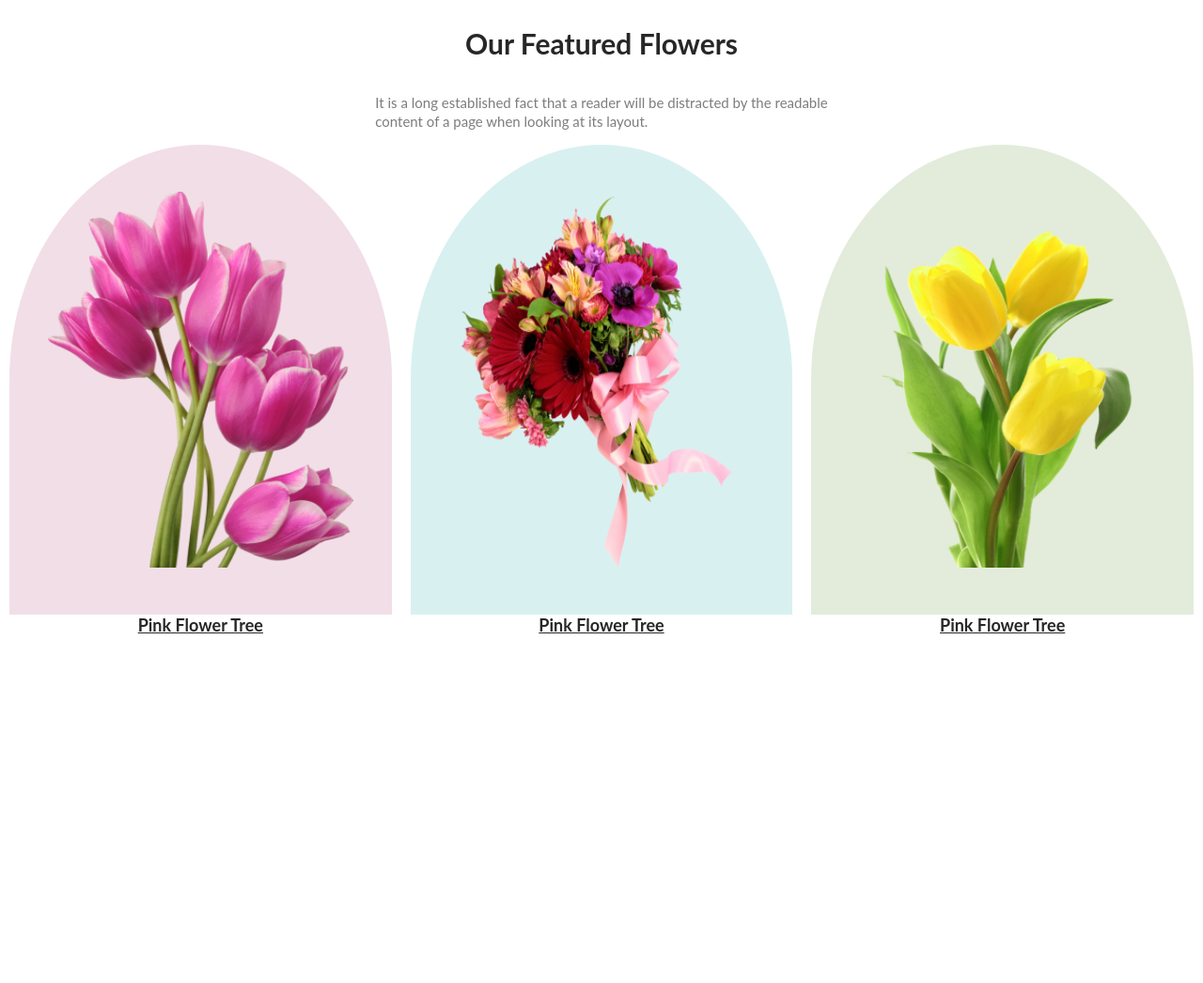
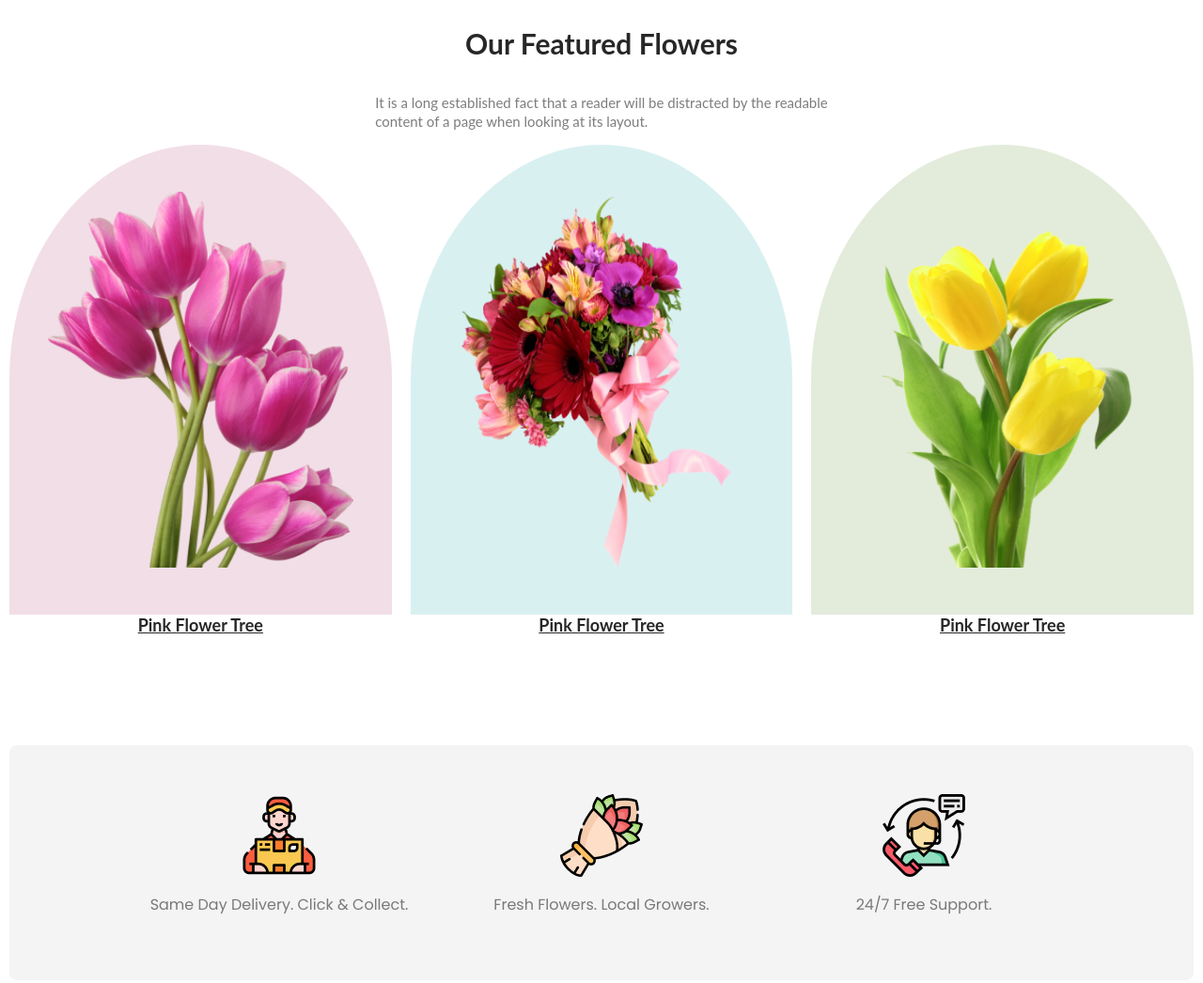
Before and after one commit to sharmin112195/flower-shop, a plain HTML site: page index.html in a window 1280 px wide. Shown: the part 795-1841 px from the top of the page at 94% size. Before the commit the page ends 1471 px from the top, so only its background shows below. Drawn offline with Linux system fonts and the light colour scheme.

Commit message:
third section done

```diff
--- a/index.html
+++ b/index.html
@@ -45,6 +45,21 @@
         </div>
 
     </section>
+    <section class="supportanddelivery-container">
+        <div class="imageandtext">
+            <img src="images/Group 57.png" alt="">
+            <p class="secondary-color">Same Day Delivery. Click & Collect.</p>
+        </div>
+        <div class="imageandtext">
+         <img src="images/Group 58.png" alt="">
+         <p class="secondary-color">Fresh Flowers. Local Growers.</p>
+        </div>
+        <div class="imageandtext">
+            <img src="images/Group 59.png" alt="">
+            <p class="secondary-color">24/7 Free Support.</p>
+        </div>
+
+    </section>
    </main>
    <footer></footer>
 </body>
--- a/styles/style.css
+++ b/styles/style.css
@@ -150,3 +150,31 @@ border-radius: 50% 50% 0 0;
 #third{
     background-color: rgba(71, 125, 17, 0.15);
 }
+
+/* support and delivery section */
+.supportanddelivery-container{
+    display: flex;
+    width: 1260px;
+    height: 250px;
+    margin: 0 auto;
+    margin-top: 140px;
+    justify-content: center;
+    align-items: center;
+    gap: 28px;
+    background: rgba(39, 39, 39, 0.05);
+    border-radius: 8px;
+}
+.supportanddelivery-container
+.imageandtext{
+width: 25%;
+height: 147px;
+display: flex;
+flex-direction: column;
+align-items: center;
+justify-content: space-around;
+}
+.supportanddelivery-container
+.imageandtext img{
+    width: 88px;
+    height: 88px;
+}
```
